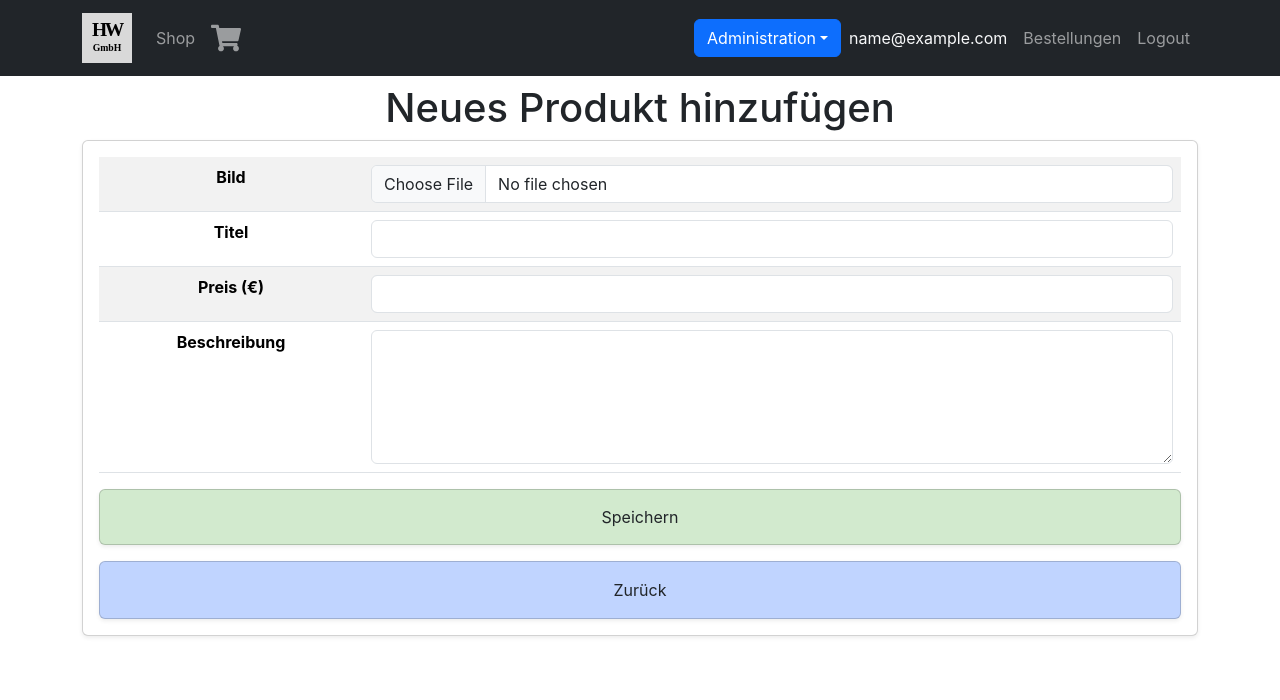
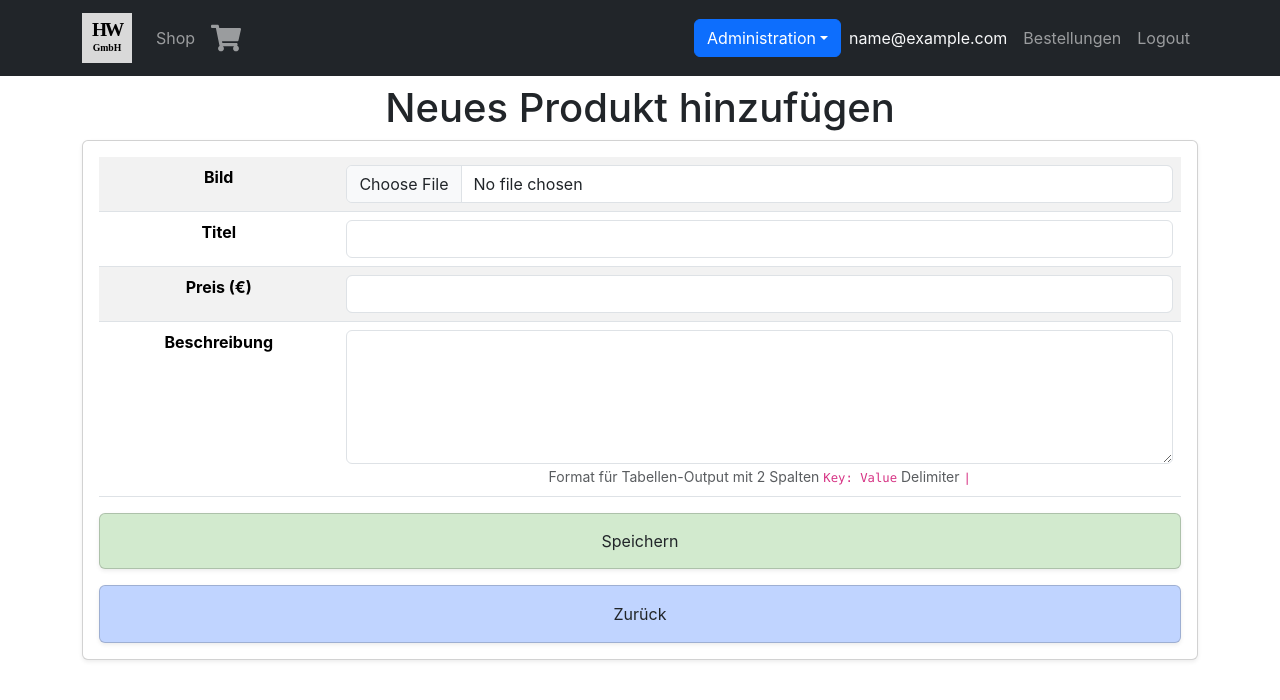
Before and after one commit to ring-code/intranet-shop-frontend, a React (Create React App) app: page /admin/insert in a window 1280 px wide. Shown: the top 700 px of the page. Built offline with nearby package versions, Linux system fonts and the light colour scheme; sample sign-in values are in the browser's storage.

Commit message:
added explanation for output syntax

```diff
--- a/src/components/AdminProductInsert.js
+++ b/src/components/AdminProductInsert.js
@@ -190,6 +190,9 @@ const AdminProductInsert = () => {
                       value={formData.description}
                       onChange={handleChange}
                     />
+                    <small className="text-muted">
+                      Format für Tabellen-Output mit 2 Spalten <code>Key: Value</code> Delimiter <code>|</code>
+                    </small>
                   </td>
                 </tr>
               </tbody>
```
